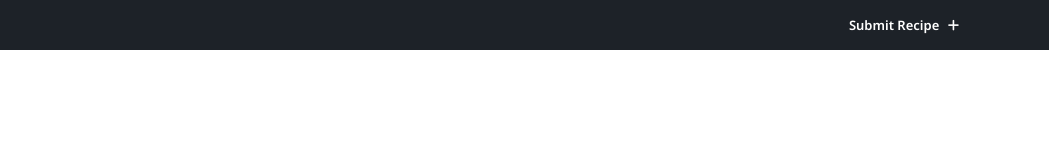
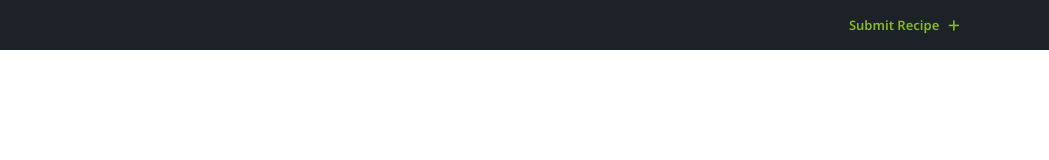
Before and after one commit to mAiradil/PWA-Class-Project-12SENG1, a website: page myPWA/frontend/index.html in a window 1280 px wide. In both pictures the pointer is over the link "Submit Recipe". Shown: the full height of the page, 231-1280 px from the left. Drawn offline with Linux system fonts and the light colour scheme.

Commit message:
Added styling
I added some extra transitions to the buttons for the "Submit recipe +" to make it more user friendly and more engaging, this button will take you to a new page and make users submit a recipe

```diff
--- a/myPWA/frontend/style.css
+++ b/myPWA/frontend/style.css
@@ -84,5 +84,13 @@ header {
 .srbtn i{
     margin-left: 5px;
     font-size: 13px;
-    transition: 0.3x ease;
+    transition: 0.2s ease;
 }
+
+.srbtn:hover{
+    color: var(--main-color);
+}
+
+.srbtn:hover i{
+    transform: rotate(90deg);
+}
```
